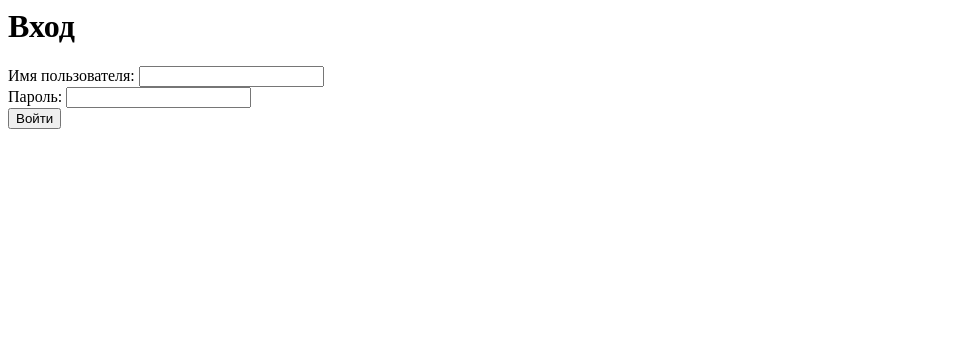
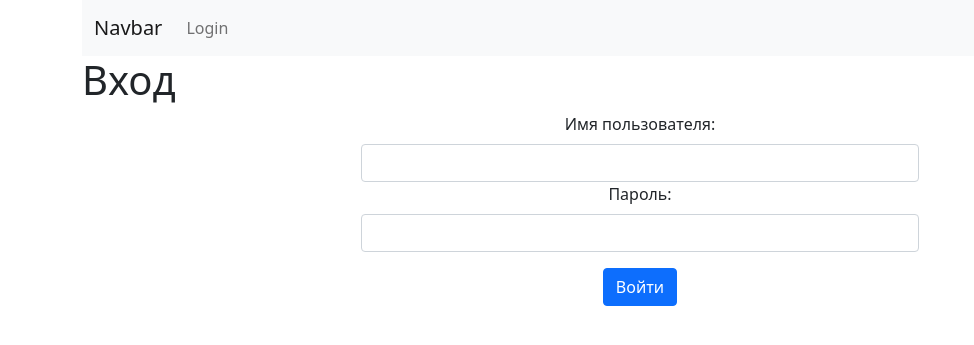
Before and after one commit to pythonDev161221/hw72_module, a Django app: page /accounts/login/ in a window 1280 px wide. Shown: the top 345 px of the page, without its empty margins (0-974 px from the left). Run offline with Django 4.2, Linux system fonts and the light colour scheme; some libraries are stand-ins or nearby versions.

Commit message:
add navbar to base html and add links to it

```diff
--- a/source/accounts/templates/login.html
+++ b/source/accounts/templates/login.html
@@ -1,4 +1,5 @@
-
+{% extends 'base.html' %}
+{% block content %}
 <h1>Вход</h1>
     <form method="post" class="text-center ms-auto me-auto w-50">
         {% csrf_token %}
@@ -16,4 +17,4 @@
 
         <button class="mt-3 btn btn-primary" type="submit">Войти</button>
     </form>
-</body>
+{% endblock %}
--- a/source/accounts/urls.py
+++ b/source/accounts/urls.py
@@ -1,7 +1,9 @@
-from django.contrib.auth.views import LoginView
+from django.contrib.auth.views import LoginView, LogoutView
 from django.urls import path
 
+app_name = 'accounts'
 
 urlpatterns = [
     path('login/', LoginView.as_view(template_name='login.html'), name='login'),
+    path('logout/', LogoutView.as_view(), name='logout'),
 ]
--- a/source/webapp/templates/base.html
+++ b/source/webapp/templates/base.html
@@ -10,6 +10,29 @@
 
 </head>
 <body class="container">
+<nav class="navbar navbar-expand-lg navbar-light bg-light">
+  <div class="container-fluid">
+    <a class="navbar-brand" href="{% url 'webapp:quote_list_view' %}">Navbar</a>
+    <button class="navbar-toggler" type="button" data-bs-toggle="collapse" data-bs-target="#navbarSupportedContent" aria-controls="navbarSupportedContent" aria-expanded="false" aria-label="Toggle navigation">
+      <span class="navbar-toggler-icon"></span>
+    </button>
+    <div class="collapse navbar-collapse" id="navbarSupportedContent">
+      <ul class="navbar-nav me-auto mb-2 mb-lg-0">
+          {% if not user.is_authenticated %}
+        <li class="nav-item">
+          <a class="nav-link" href="{% url 'accounts:login' %}">Login</a>
+        </li>
+          {% else %}
+        <li class="nav-item">
+          <a class="nav-link" href="{% url 'accounts:logout' %}">Logout</a>
+        </li>
+    {% endif %}
+
+      </ul>
+
+    </div>
+  </div>
+</nav>
 {% block content %}
 {% endblock content %}
 <script src="https://cdn.jsdelivr.net/npm/@popperjs/core@2.10.2/dist/umd/popper.min.js"
```
